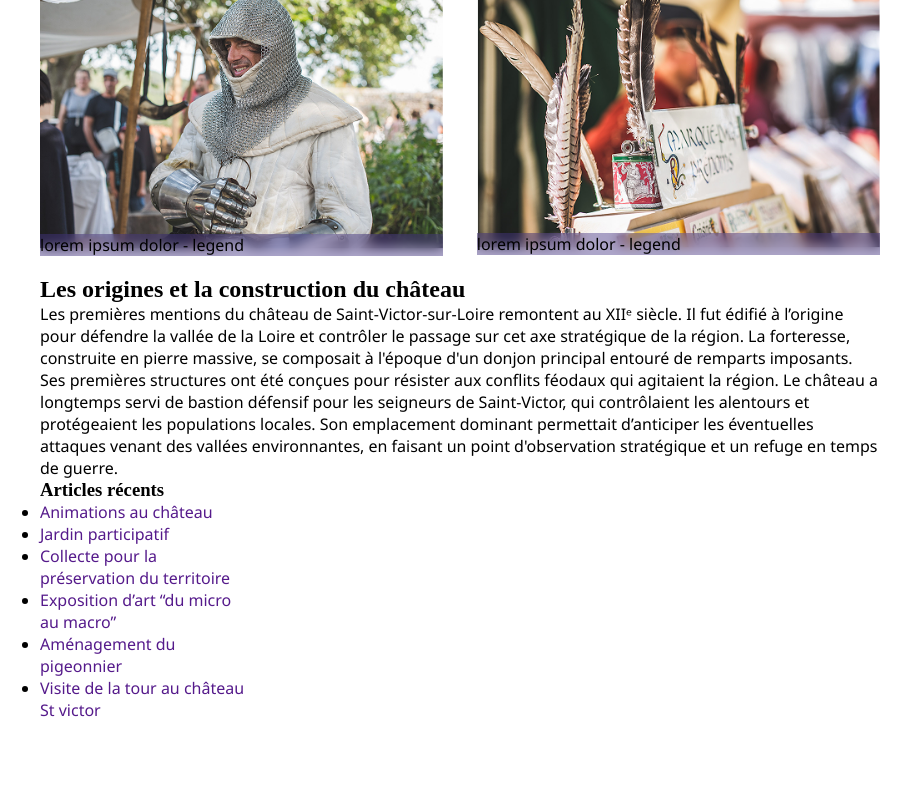
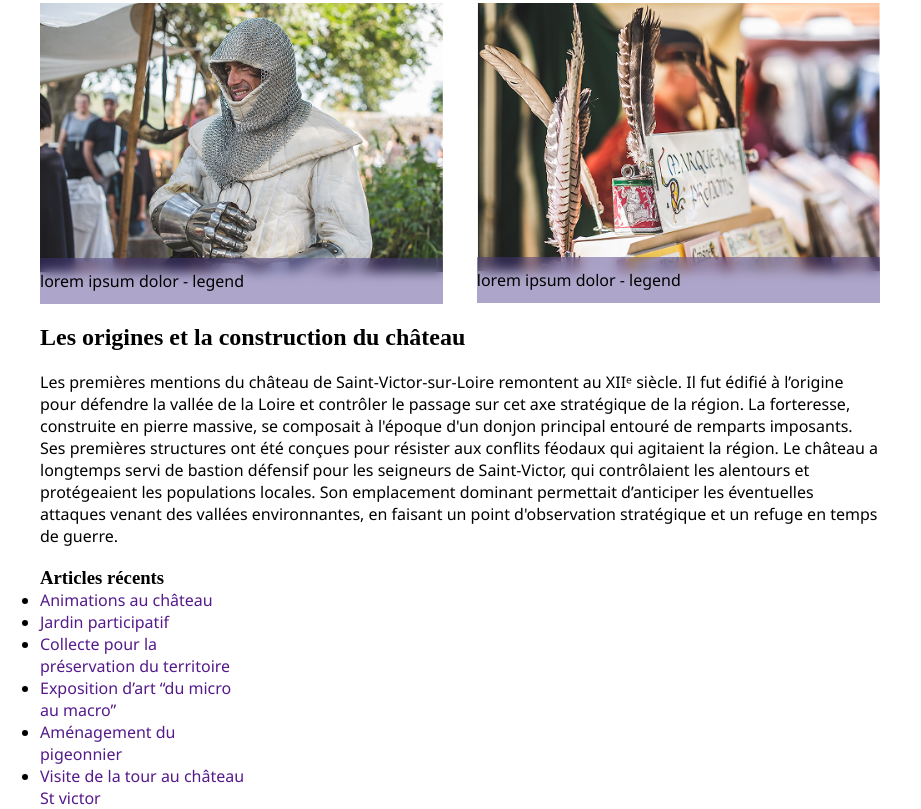
Before and after one commit to Cynthiadurand/Chateau_st_victor, a plain HTML site: page index.html in a window 1280 px wide. Shown: the part 1408-2217 px from the top of the page, without its empty margins (0-921 px from the left). Before the commit the page ends 2129 px from the top, so only its background shows below. Drawn offline with Linux system fonts and the light colour scheme; a web font is replaced by a local one.

Commit message:
padding ajouté

```diff
--- a/index.html
+++ b/index.html
@@ -113,7 +113,7 @@
 
                 <div>
                     <h2>Les origines et la construction du château</h2>
-                    <p>Les premières mentions du château de Saint-Victor-sur-Loire remontent au XIIᵉ siècle. Il fut
+                    <p class="top20">Les premières mentions du château de Saint-Victor-sur-Loire remontent au XIIᵉ siècle. Il fut
                         édifié à l’origine pour défendre la vallée de la Loire et contrôler le passage sur cet axe
                         stratégique de la région. La forteresse, construite en pierre massive, se composait à l'époque
                         d'un donjon principal entouré de remparts imposants. Ses premières structures ont été conçues
@@ -126,7 +126,7 @@
                 </div>
 
                 <!-- partie de droite -->
-                <aside class="w25">
+                <aside class="w25 top20">
                     <nav>
                         <h3>Articles récents</h3>
                         <ul>
--- a/style.css
+++ b/style.css
@@ -157,6 +157,7 @@ header>nav {
     backdrop-filter: blur(6px);
     position: relative;
     top: -20px;
+    padding: 12px 0;
 }
 .padding
 {padding: 12px 0;}
```
